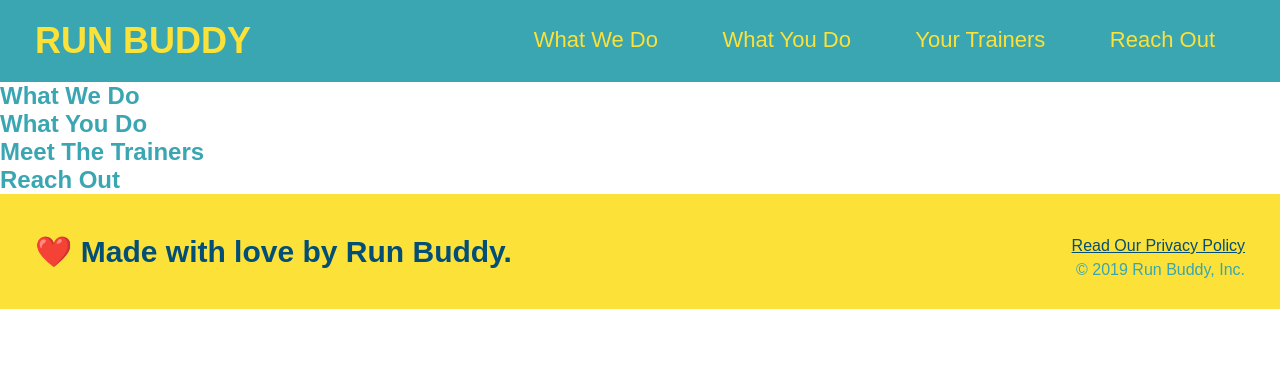
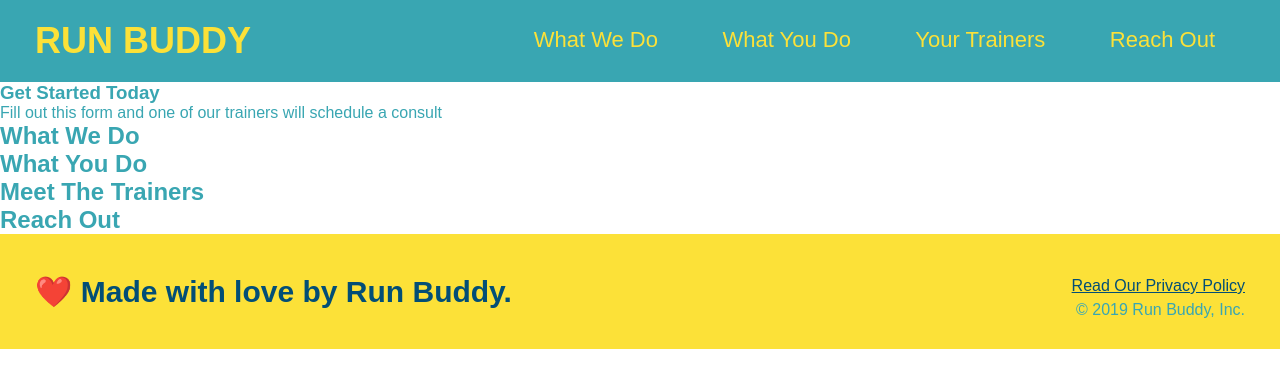
Before and after one commit to rvalexcod3/run-buddy, a plain HTML site: page index.html in a window 1280 px wide. Drawn offline with Linux system fonts and the light colour scheme; files that its build step writes are made by us from their sources.

Commit message:
added form section

```diff
--- a/index.html
+++ b/index.html
@@ -4,7 +4,7 @@
     <meta charset="UTF-8" />
     <title>Run Buddy</title>
 
-    <link rel="stylesheet" href="./assets/css/style.css" />
+    <link rel="stylesheet" href="style.css" />
 
   </head>
   <body>
@@ -34,6 +34,10 @@
 
   <!-- hero/jumbotron -->
   <section>
+    <div>
+      <h3>Get Started Today</h3>
+    <p>Fill out this form and one of our trainers will schedule a consult</p>
+    </div>
   </section>
 
   <!-- "what we do" section -->
```
